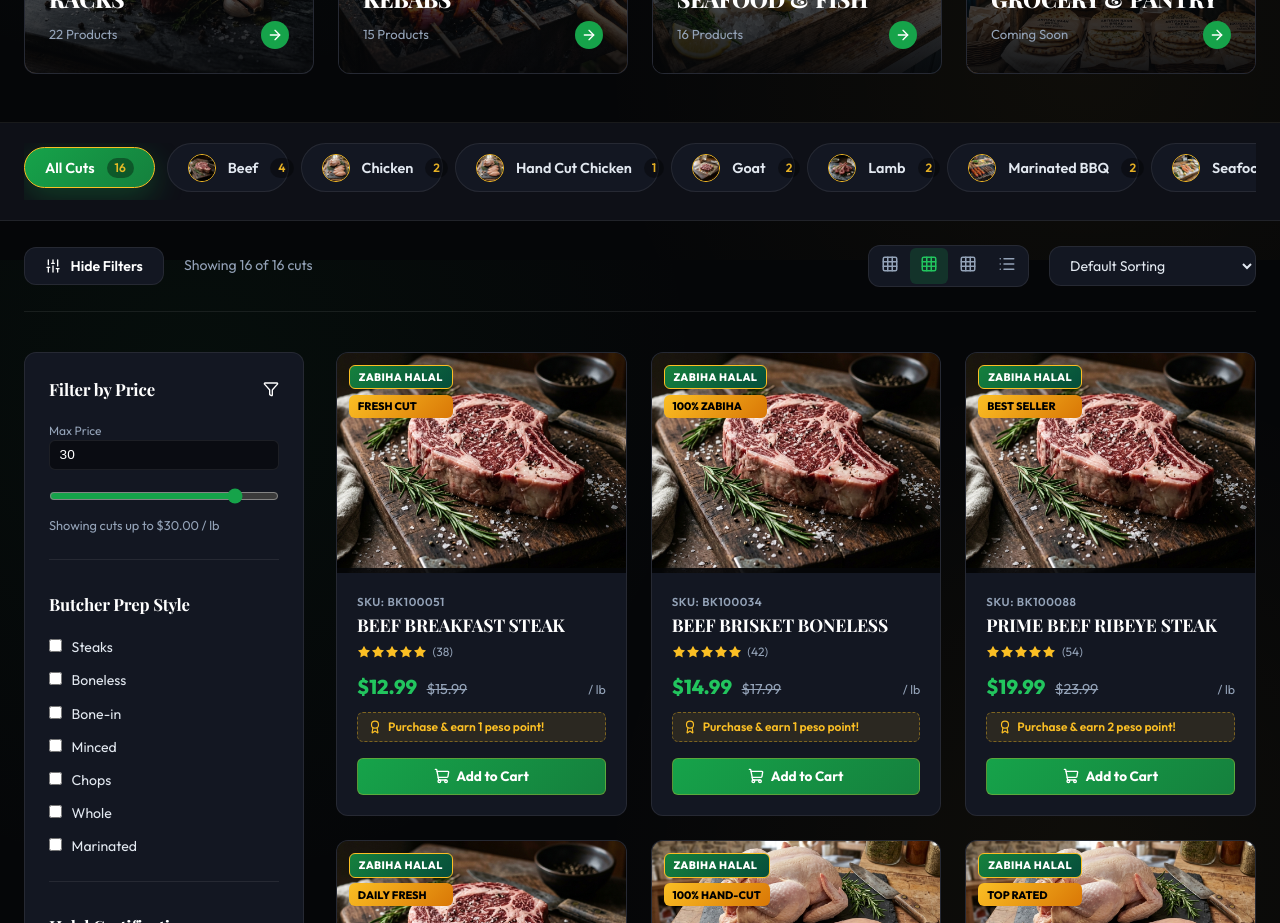
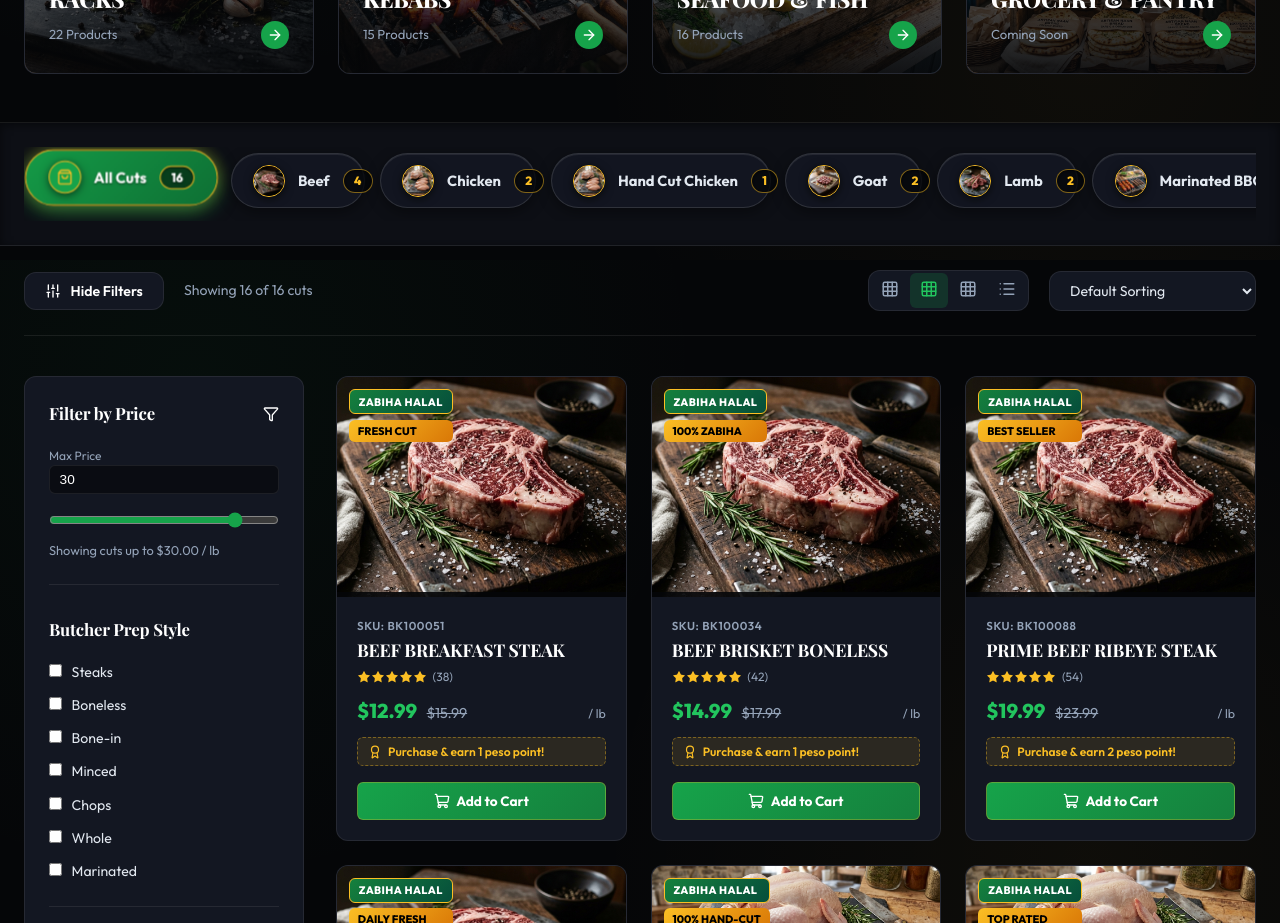
Before and after one commit to hhuss786512tx-tech/Quality-Halal-Market, a React (Vite) app: page / in a window 1280 px wide. Shown: the part 1340-2263 px from the top of the page. Built offline with nearby package versions, Linux system fonts and the light colour scheme; a web font is replaced by a local one.

Commit message:
Upgrade category ribbon pills with glassmorphic bubbles, radiant gold rings, and smooth active glows

```diff
--- a/src/App.jsx
+++ b/src/App.jsx
@@ -703,6 +703,9 @@ export default function App() {
               className={`shop-cat-pill ${activeCategory === 'All' ? 'active' : ''}`}
               onClick={() => setActiveCategory('All')}
             >
+              <div className="shop-cat-icon-thumb" style={{ display: 'flex', alignItems: 'center', justifyContent: 'center', background: 'var(--primary-green)', border: '1.5px solid var(--gold-accent)' }}>
+                <ShoppingBag size={16} color="var(--gold-accent)" />
+              </div>
               <span>All Cuts</span>
               <span className="shop-cat-count-badge">{categoryCounts.All || 0}</span>
             </button>
--- a/src/index.css
+++ b/src/index.css
@@ -632,62 +632,100 @@ h1, h2, h3, h4, h5, h6 {
   color: #000000;
 }
 
-/* Category Navigation Ribbon */
+/* Category Navigation Ribbon - Premium Luxury Glass Bubbles */
 .shop-cat-ribbon-section {
-  background: var(--bg-surface);
+  background: rgba(14, 16, 23, 0.95);
+  backdrop-filter: blur(16px);
   border-bottom: 1px solid var(--border-subtle);
-  padding: 1.25rem 0;
+  padding: 1.5rem 0;
+  box-shadow: inset 0 2px 10px rgba(0, 0, 0, 0.5);
 }
 .shop-cat-ribbon-wrap {
   display: flex;
   align-items: center;
-  gap: 0.75rem;
+  gap: 0.9rem;
   overflow-x: auto;
-  padding-bottom: 0.5rem;
+  padding: 0.4rem 0.2rem 0.8rem 0.2rem;
+  scrollbar-width: thin;
+  scrollbar-color: rgba(251, 191, 36, 0.4) transparent;
 }
 .shop-cat-ribbon-wrap::-webkit-scrollbar {
-  height: 4px;
+  height: 5px;
 }
+.shop-cat-ribbon-wrap::-webkit-scrollbar-track {
+  background: rgba(5, 6, 8, 0.6);
+  border-radius: var(--radius-full);
+}
+.shop-cat-ribbon-wrap::-webkit-scrollbar-thumb {
+  background: linear-gradient(90deg, var(--gold-accent) 0%, var(--primary-green) 100%);
+  border-radius: var(--radius-full);
+}
+
 .shop-cat-pill {
-  display: flex;
+  display: inline-flex;
   align-items: center;
-  gap: 0.75rem;
-  background: var(--bg-card);
-  border: 1px solid var(--border-subtle);
-  padding: 0.6rem 1.25rem;
+  gap: 0.8rem;
+  background: rgba(19, 23, 34, 0.9);
+  backdrop-filter: blur(12px);
+  border: 1px solid rgba(255, 255, 255, 0.12);
+  padding: 0.65rem 1.35rem;
   border-radius: var(--radius-full);
   white-space: nowrap;
   color: var(--text-light);
-  font-size: 0.9rem;
-  font-weight: 600;
+  font-size: 0.92rem;
+  font-weight: 700;
   cursor: pointer;
-  transition: var(--transition-smooth);
+  box-shadow: 0 4px 14px rgba(0, 0, 0, 0.4), inset 0 1px 0 rgba(255, 255, 255, 0.08);
+  transition: all 0.3s cubic-bezier(0.16, 1, 0.3, 1);
+  position: relative;
 }
-.shop-cat-pill:hover {
-  background: var(--bg-card-hover);
-  border-color: var(--primary-green);
+
+.shop-cat-pill:hover:not(.active) {
+  background: rgba(27, 33, 48, 0.95);
+  border-color: rgba(251, 191, 36, 0.65);
   color: #ffffff;
+  box-shadow: 0 6px 18px rgba(0, 0, 0, 0.6), 0 0 14px rgba(251, 191, 36, 0.25);
+  transform: translateY(-2px);
 }
+
 .shop-cat-pill.active {
-  background: linear-gradient(135deg, var(--primary-green) 0%, #15803d 100%);
+  background: linear-gradient(135deg, rgba(22, 163, 74, 0.95) 0%, rgba(15, 118, 54, 0.95) 100%);
+  border: 1.5px solid var(--gold-accent);
+  color: #ffffff;
+  text-shadow: 0 1px 2px rgba(0, 0, 0, 0.5);
+  box-shadow: 0 6px 20px rgba(22, 163, 74, 0.55), 0 0 16px rgba(251, 191, 36, 0.4);
+  transform: translateY(-3px) scale(1.02);
+}
+
+.shop-cat-icon-thumb {
+  width: 32px;
+  height: 32px;
+  border-radius: 50%;
+  object-fit: cover;
+  border: 1.5px solid var(--gold-accent);
+  box-shadow: 0 2px 8px rgba(0, 0, 0, 0.6);
+  transition: transform 0.3s ease;
+}
+
+.shop-cat-pill:hover .shop-cat-icon-thumb {
+  transform: scale(1.1);
+}
+
+.shop-cat-count-badge {
+  font-size: 0.75rem;
+  font-weight: 800;
+  background: rgba(5, 6, 8, 0.75);
+  border: 1px solid rgba(251, 191, 36, 0.5);
+  color: var(--gold-accent);
+  padding: 0.2rem 0.65rem;
+  border-radius: var(--radius-full);
+  box-shadow: inset 0 1px 2px rgba(0, 0, 0, 0.6);
+}
+
+.shop-cat-pill.active .shop-cat-count-badge {
+  background: rgba(0, 0, 0, 0.5);
   border-color: var(--gold-accent);
   color: #ffffff;
-  box-shadow: var(--shadow-green);
-}
-.shop-cat-icon-thumb {
-  width: 28px;
-  height: 28px;
-  border-radius: 50%;
-  object-fit: cover;
-  border: 1px solid var(--gold-accent);
-}
-.shop-cat-count-badge {
-  font-size: 0.75rem;
-  opacity: 0.9;
-  background: rgba(0, 0, 0, 0.4);
-  color: var(--gold-accent);
-  padding: 0.15rem 0.5rem;
-  border-radius: var(--radius-full);
 }
 
 /* Shop Toolbar Controls Bar */
```
